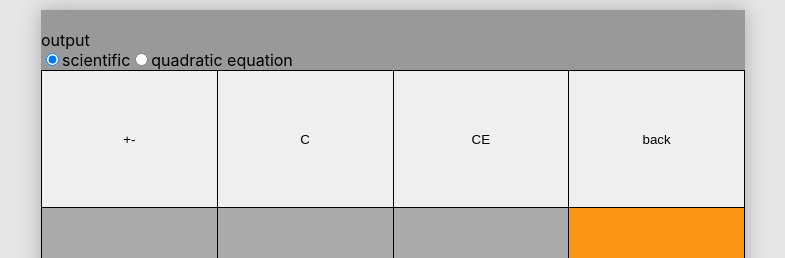
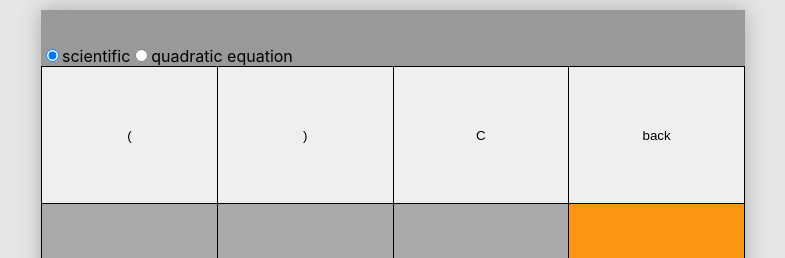
Before and after one commit to Adwin120/react_calculator, a React (Create React App) app: page / in a window 1280 px wide. Shown: the top 258 px of the page, without its empty margins (247-1032 px from the left). Built offline with nearby package versions, Linux system fonts and the light colour scheme.

Commit message:
clean folder structure

```diff
--- a/package.json
+++ b/package.json
@@ -11,6 +11,7 @@
     "@types/react": "^18.0.3",
     "@types/react-dom": "^18.0.0",
     "draft-js": "^0.11.7",
+    "mathjs": "^10.5.0",
     "react": "^18.0.0",
     "react-contenteditable": "^3.3.6",
     "react-dom": "^18.0.0",
--- a/src/App.tsx
+++ b/src/components/App.tsx
@@ -1,6 +1,5 @@
-import React from 'react';
 import './App.css';
-import Calculator from './Calculator';
+import Calculator from './calculator/Calculator';
 
 function App() {
   return (
--- a/src/Calculator.scss
+++ b/src/components/calculator/Calculator.scss
@@ -4,7 +4,11 @@
 .expressionDisplay {
 }
 
-.valueDisplay {}
+.valueDisplay {
+    width:100%;
+    text-align: right;
+    height:1em;
+}
 
 $column-number: 4;
 
--- a/src/Calculator.tsx
+++ b/src/components/calculator/Calculator.tsx
@@ -1,7 +1,7 @@
 import React, { useEffect, useRef, useState } from "react";
-import {CalculatorKeyboard} from "./CalculatorKeyboard";
+import {CalculatorKeyboard} from "./Keyboard";
 import "./Calculator.scss"
-import {CalculatorDisplay, createEmptyInputState} from "./CalculatorDisplay"
+import {CalculatorDisplay, createEmptyInputState} from "./Display"
 import { Editor, EditorState, Modifier } from "draft-js";
 
 type calculatorMode = 'scientific' | 'quadratic';
--- a/src/CalculatorDisplay.tsx
+++ b/src/components/calculator/Display.tsx
@@ -1,6 +1,7 @@
 import { CompositeDecorator, ContentState, DraftStyleMap, Editor, EditorState, Modifier } from "draft-js";
 import "draft-js/dist/Draft.css";
-import React from "react";
+import React, {useState} from "react";
+import { evaluate } from "mathjs"
 
 interface Props {
     inputState: EditorState,
@@ -8,7 +9,11 @@ interface Props {
 }
 
 export const CalculatorDisplay = React.forwardRef<Editor, Props>(({ inputState, onChange }, ref) => {
-
+    const input = inputState.getCurrentContent().getPlainText();
+    let result = "";
+    try {
+        result = evaluate(input)
+    } catch (error) {}
     return (
         <div className="calculatorDisplay">
             <Editor
@@ -18,7 +23,9 @@ export const CalculatorDisplay = React.forwardRef<Editor, Props>(({ inputState,
                 ref={ref}
                 keyBindingFn={inputKeyBindings}
             />
-            <output className="valueDisplay">output</output>
+            <div className="valueDisplay">
+                <output>{result}</output>
+            </div>
         </div>
     );
 });
--- a/src/CalculatorKeyboard.tsx
+++ b/src/components/calculator/Keyboard.tsx
@@ -9,7 +9,7 @@ export const CalculatorKeyboard: React.FC<CalculatorKeyboardProps> = ({ handleCl
     const digits = ["7", "8", "9", "4", "5", "6", "1", "2", "3"];
     const operators = ["^", "/", "*", "-", "+", "="];
     const functions = ["abs", "sin", "cos", "sqrt", "ln", "tg"];
-    const navigation = ["+-", "C", "CE", "back"]
+    const navigation = ["(", ")","C", "back"]
     const lastRow = ["0", ".",];
 
 
--- a/src/index.tsx
+++ b/src/index.tsx
@@ -1,7 +1,7 @@
 import React from 'react';
 import ReactDOM from 'react-dom/client';
 import './index.css';
-import App from './App';
+import App from './components/App';
 import reportWebVitals from './reportWebVitals';
 
 const root = ReactDOM.createRoot(
```
Also changed, not shown: src/utils/evaluationStrategies/mathjsEvaluate.ts (added, +12 -0 lines), src/components/App.css (renamed from src/App.css), src/utils/evaluationStrategies/expressionTree.ts (renamed from src/utils/expressionTree.ts), 2 other files (tests, documents, lock files or other folders).
